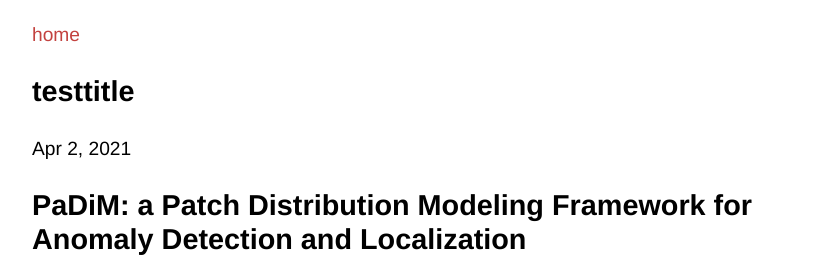
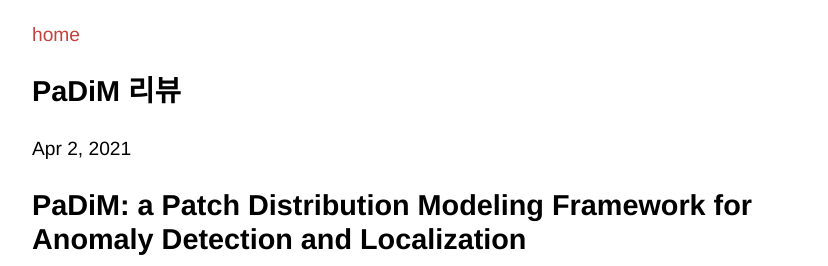
Before and after one commit to figkim/TIL_v2, a Jekyll site: the page built from _posts/2021-04-02-PaDiM.md, in a window 1280 px wide and 900 px high. Shown: the top 266 px of the window, without its empty margins (224-1052 px from the left). Built offline with Jekyll 4.4.1, drawn with Linux system fonts in a browser that asks for light colours.

Commit message:
Update post title

```diff
--- a/_posts/2021-04-02-PaDiM.md
+++ b/_posts/2021-04-02-PaDiM.md
@@ -1,6 +1,6 @@
 ---
 layout: post
-title: testtitle
+title: PaDiM 리뷰
 comments: true
 share: true
 ---
```
